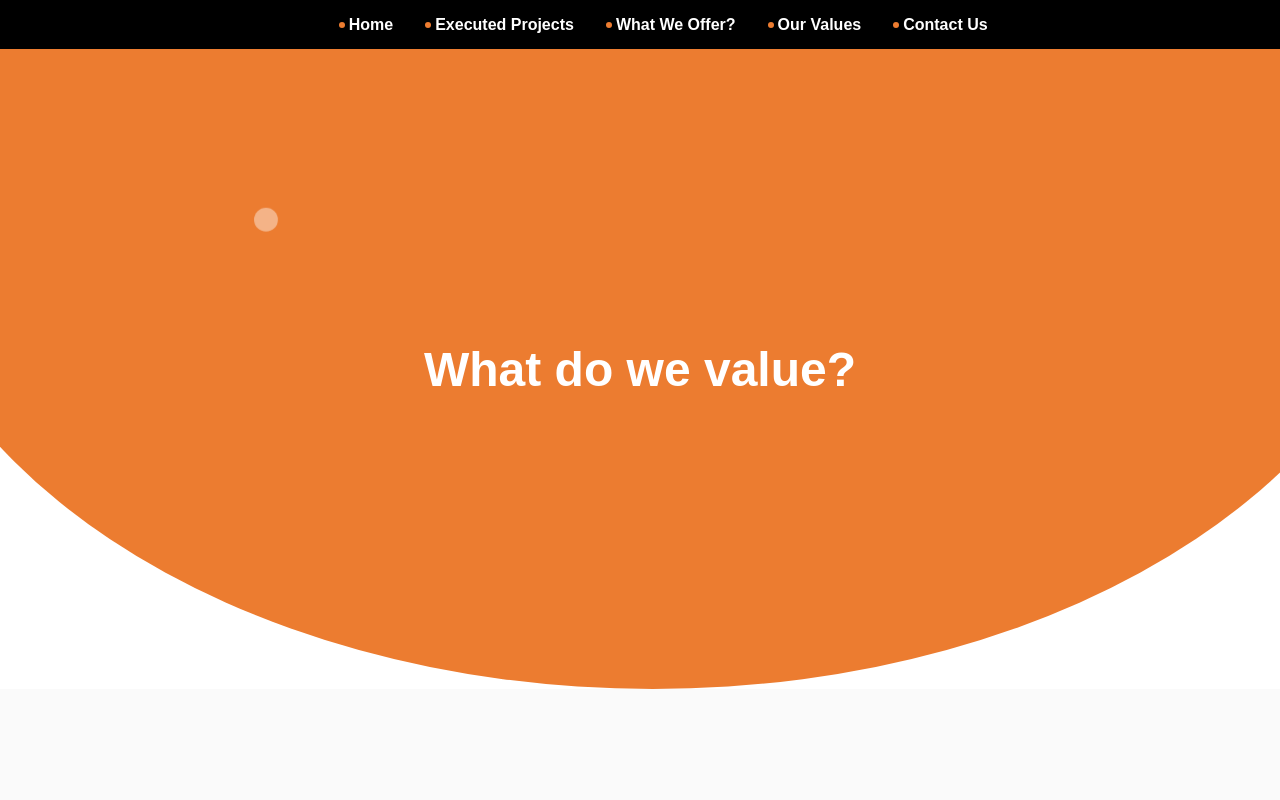
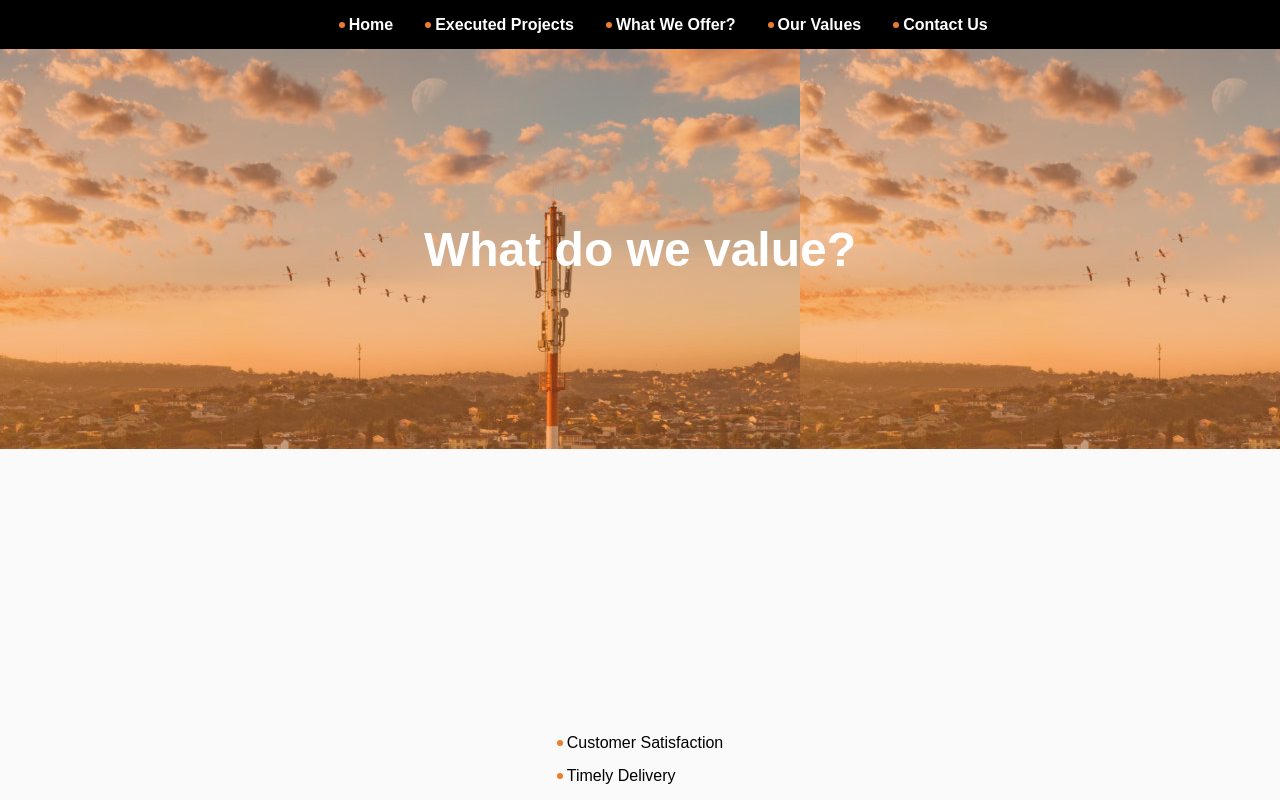
Before and after one commit to kunjall/The-Pinnacle-Search, a React (Create React App) app: page /our-vision in a window 1280 px wide. Built offline with nearby package versions, Linux system fonts and the light colour scheme.

Commit message:
contact us

```diff
--- a/src/assets/styles/home.css
+++ b/src/assets/styles/home.css
@@ -142,7 +142,6 @@
 
   .compliances{
     margin-top: 20px;
-    margin-bottom: 20px;
   }
 
   .client{
--- a/src/assets/styles/vision.css
+++ b/src/assets/styles/vision.css
@@ -1,38 +1,46 @@
-@keyframes fadeInOut {
-    0%, 100% {
-        opacity: 0;
-    }
-    50% {
-        opacity: 1;
-    }
-} */
 .vision {
     display: flex;
     flex-direction: column;
     align-items: center;
     justify-content: center;
     padding-top: 0px;
-  }
-  .vision-header {
-    background-color: #ec7c30;
-    height: 80vh;
+}
+
+.vision-header::before {
+    content: '';
+    position: absolute;
+    top: 0;
+    left: 0;
+    width: 100%;
+    height: 100%;
+    background-color: rgba(236, 123, 48, 0.432);
+    z-index: 1;
+}
+
+.vision-header {
+    background-image: url('../images/tower.jpeg');
+    height: 50vh;
     width: 100%;
     position: relative;
-    clip-path: ellipse(60% 80% at 51% 20%);
     display: flex;
     align-items: center;
     justify-content: center;
     flex-direction: column;
-    animation: backgroundAnimation 5s infinite, pulsate 3s infinite; /* Apply animations */
-    transition: transform 0.5s ease-in-out; /* Smooth transitions */
-    pointer-events: none;
+    z-index: 1;
 }
 
+.vision-header h1 {
+    color: white;
+    font-size: 3rem;
+    margin: 0;
+    z-index: 2;
+}
 
 /* .home-header {
     animation: fadeInOut 5s infinite;
 } */
-  /* .container {
+
+/* .container {
     max-width: 900px;
     padding: 20px;
     width: 100%;
@@ -42,8 +50,9 @@
     margin-top: 60px;
     align-items: center;
 } */
+
 ul {
-    list-style-type:none;
+    list-style-type: none;
     padding: 0;
 }
 
@@ -64,48 +73,3 @@ li:before {
     top: 50%;
     transform: translateY(-50%);
 }
-
-
-  .vision-header h1 {
-    color: white;
-
-    font-size: 3rem;
-    margin: 0;
-  }
-
-  .vision-header::before,
-.vision-header::after {
-    content: '';
-    position: absolute;
-    bottom: 0;
-    width: 20px;
-    height: 20px;
-    background-color: rgba(255, 255, 255, 0.6);
-    border-radius: 50%;
-    animation: bubble 4s infinite;
-}
-
-.vision-header::before {
-    left: 20%;
-    animation-delay: 0s;
-}
-
-.vision-header::after {
-    left: 80%;
-    animation-delay: 2s;
-}
-
-@keyframes bubble {
-    0% {
-        transform: translateY(0) scale(1);
-        opacity: 1;
-    }
-    50% {
-        transform: translateY(-60vh) scale(1.2);
-        opacity: 0.7;
-    }
-    100% {
-        transform: translateY(10vh) scale(1);
-        opacity: 0;
-    }
-}
--- a/src/components/home/compliances.js
+++ b/src/components/home/compliances.js
@@ -2,7 +2,6 @@ import React from 'react';
 import { styled } from '@mui/material/styles';
 import Paper from '@mui/material/Paper';
 import Box from '@mui/material/Box';
-import Stack from '@mui/material/Stack';
 import CheckIcon from '@mui/icons-material/Check';
 
 const Item = styled(Paper)(({ theme }) => ({
@@ -14,6 +13,9 @@ const Item = styled(Paper)(({ theme }) => ({
   boxShadow: '0 4px 8px rgba(0, 0, 0, 0.1)',
   borderRadius: '8px',
   transition: 'transform 0.3s, background-color 0.3s, color 0.3s',
+  display: 'flex', // Ensure the icon and text are on the same line
+  alignItems: 'center', // Center align items vertically
+  margin: theme.spacing(1), // Add margin for spacing between items
   '&:hover': {
     transform: 'scale(1.05)',
     boxShadow: '0 6px 12px rgba(0, 0, 0, 0.2)',
@@ -24,18 +26,11 @@ const Item = styled(Paper)(({ theme }) => ({
 
 export default function BasicStack() {
   return (
-    <Box sx={{ width: '100%', padding: '20px' }}>
-      <Stack spacing={1}>
-        <Item sx={{fontSize: '16px'}}><b><CheckIcon style={{ color: 'green' }}/> GST
-        </b></Item>
-        <Item sx={{fontSize: '16px'}}><b><CheckIcon style={{ color: 'green' }}/> PAN
-
-        </b></Item>
-        <Item sx={{fontSize: '16px'}}><b><CheckIcon style={{ color: 'green' }}/> ESI
-        </b></Item>
-        <Item sx={{fontSize: '16px'}}><b><CheckIcon style={{ color: 'green' }}/> PF
-        </b></Item>
-      </Stack>
+    <Box sx={{ display: 'flex', flexWrap: 'wrap', padding: '20px' }}>
+      <Item sx={{ fontSize: '16px' }}><CheckIcon style={{ color: 'green', marginRight: '8px' }} /><b>GST</b></Item>
+      <Item sx={{ fontSize: '16px' }}><CheckIcon style={{ color: 'green', marginRight: '8px' }} /><b>PAN</b></Item>
+      <Item sx={{ fontSize: '16px' }}><CheckIcon style={{ color: 'green', marginRight: '8px' }} /><b>ESI</b></Item>
+      <Item sx={{ fontSize: '16px' }}><CheckIcon style={{ color: 'green', marginRight: '8px' }} /><b>PF</b></Item>
     </Box>
   );
 }
--- a/src/components/navbar/navbar.js
+++ b/src/components/navbar/navbar.js
@@ -6,7 +6,7 @@ import Home from '../home/home';
 import OurProjects from '../ourprojects/ourProjects';
 import ContactUs from '../contactus/contactUs';
 import WhatWeDo from '../whatwedo/whatWeDo';
-import OurVision from '../ourvision/ourVision'
+import OurVision from '../ourvision/values'
 
 const Navbar = () => {
   return (
--- a/src/components/ourprojects/ourProjects.js
+++ b/src/components/ourprojects/ourProjects.js
@@ -15,7 +15,7 @@ const Vision = () => {
         </div>
       <List />
       <div className="authorities">
-        <p className='month'> Projects executed for the following authorities</p>
+        <p className='month'> Projects executed for customers in below authorities</p>
         </div>
         <Authority />
     </div>
--- a/src/components/ourvision/ourVision.js
+++ /dev/null
@@ -1,56 +0,0 @@
-import React from 'react';
-import '../../assets/styles/vision.css';
-
-const Vision = () => {
-  return (
-    <div className="vison">
-      <header className="vision-header">
-        <h1>What do we value?</h1>
-        <div className="bubbles-container"></div>
-      </header>
-      <div className="container">
-      <ul>                         <li>Customer Satisfaction</li>
-                         <li>Timely Delivery</li>
-                       <li>Win-Win Price</li>
-                        <li>Service Quality</li>
-                   <li>Innovation</li>
-                      <li>Cost Effectiveness</li>
-                         <li>Proactive Approach</li>
-                     </ul>
-      </div>
-
-    </div>
-  );
-};
-
-export default Vision;
-
-// import React from 'react';
-// import '../../assets/styles/vision.css'
-
-// class VisionPage extends React.Component {
-//     render() {
-//         return (
-//             <div>
-//                 <header>
-//                     {/* <h1>Our Vision</h1> */}
-//                 </header>
-//                 <div className="container">
-//                     <h2>Core Values:</h2>
-//                     <ul>
-//                         <li>Customer Satisfaction</li>
-//                         <li>Timely Delivery</li>
-//                         <li>Win-Win Price</li>
-//                         <li>Service Quality</li>
-//                         <li>Innovation</li>
-//                         <li>Cost Effectiveness</li>
-//                         <li>Proactive Approach</li>
-//                     </ul>
-//                 </div>
-
-//             </div>
-//         );
-//     }
-// }
-
-// export default VisionPage;
--- /dev/null
+++ b/src/components/ourvision/values.js
@@ -0,0 +1,25 @@
+import React from 'react';
+import '../../assets/styles/vision.css';
+
+const Vision = () => {
+  return (
+    <div className="vison">
+      <header className="vision-header">
+        <h1>What do we value?</h1>
+      </header>
+      <div className="container">
+      <ul>                         <li>Customer Satisfaction</li>
+                         <li>Timely Delivery</li>
+                       <li>Win-Win Price</li>
+                        <li>Service Quality</li>
+                   <li>Innovation</li>
+                      <li>Cost Effectiveness</li>
+                         <li>Proactive Approach</li>
+                     </ul>
+      </div>
+
+    </div>
+  );
+};
+
+export default Vision;
--- a/src/components/whatwedo/capabilities.js
+++ b/src/components/whatwedo/capabilities.js
@@ -25,14 +25,24 @@ export default function BasicStack() {
   return (
     <Box sx={{ width: '80%', padding: '20px' }}>
       <Stack spacing={1}>
-        <Item sx={{ fontSize: '16px' }}>
+      <Item sx={{ fontSize: '16px' }}>
           <b>
             Full Turnkey Telecom Implementation team for Fibre BTS installation,Installation GSM Antennae, MW Link, Electrical, Civil & Infra Equipments.
           </b>
         </Item>
         <Item sx={{ fontSize: '16px' }}>
           <b>
+            Construction of roads, flyovers, bridges & hangars.
+          </b>
+        </Item>
+        <Item sx={{ fontSize: '16px' }}>
+          <b>
             Tower Site Acquisition from Govt & Private agencies.
+          </b>
+        </Item>
+        <Item sx={{ fontSize: '16px' }}>
+          <b>
+            Supply and Installation of prefabricated structures.
           </b>
         </Item>
         <Item sx={{ fontSize: '16px' }}>
```
Also changed, not shown: src/components/contactus/contactUs.js (+29 -61 lines).
